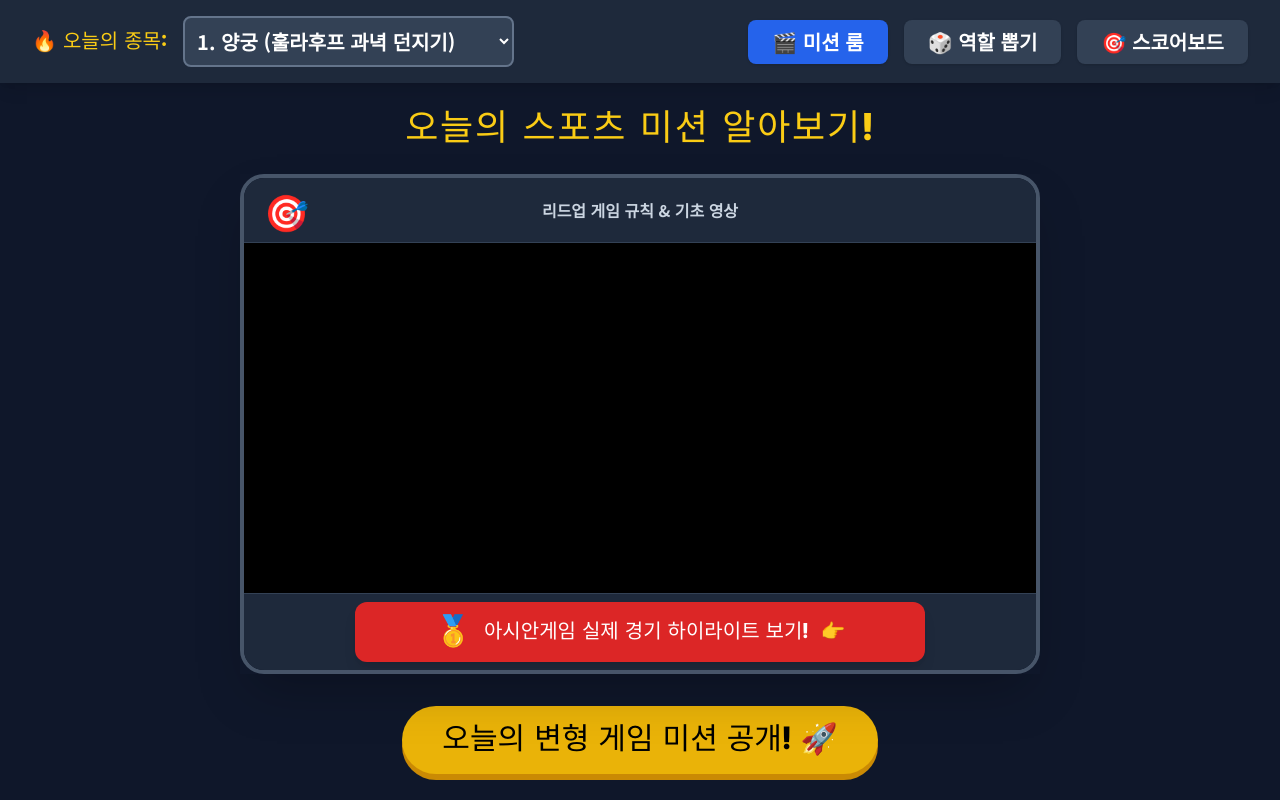
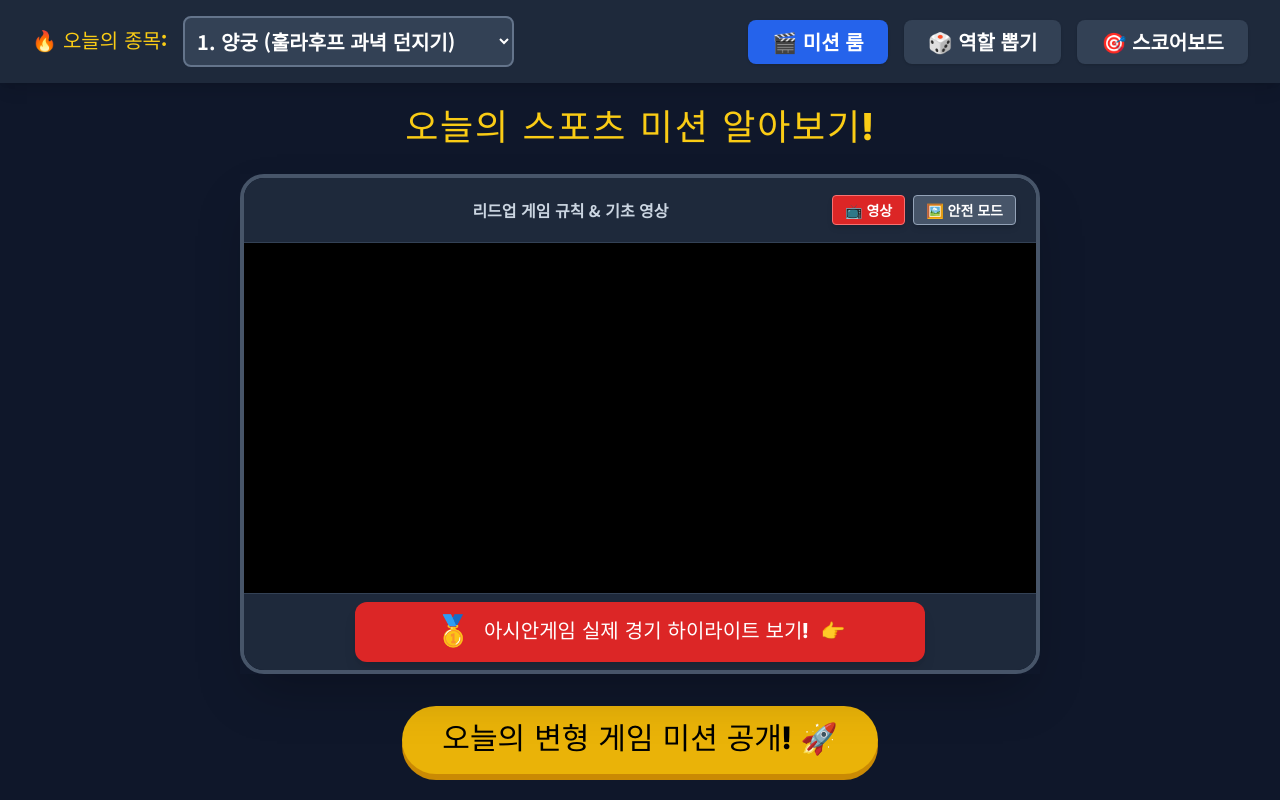
Before and after one commit to gmlduqzhd123-lab/Asian-Game, a plain HTML site: page index.html in a window 1280 px wide. Both pictures are taken after a click on the element 642 px from the left and 417 px from the top of the page. Drawn offline with nearby package versions, Linux system fonts and the light colour scheme.

Commit message:
Update index.html

```diff
--- a/index.html
+++ b/index.html
@@ -26,7 +26,10 @@
         @keyframes pulseRed { 0%, 100% { color: #f87171; text-shadow: 0 0 10px #f87171; } 50% { color: #ffffff; text-shadow: none; } }
         .timer-warning { animation: pulseRed 1s infinite; }
 
-        /* 유튜브 썸네일 오버레이 스타일 (클릭-투-플레이 구현) */
+        /* 둥실둥실 애니메이션 (안전 모드용) */
+        @keyframes float { 0% { transform: translateY(0px); } 50% { transform: translateY(-15px); } 100% { transform: translateY(0px); } }
+        .floating { animation: float 3s ease-in-out infinite; }
+
         .video-overlay {
             position: absolute; top: 0; left: 0; width: 100%; height: 100%;
             background-size: cover; background-position: center; cursor: pointer; z-index: 10;
@@ -81,21 +84,34 @@
 
         <div class="flip-container" id="mission-card">
             <div class="flipper shadow-2xl">
-                <!-- 앞면: 유튜브 썸네일 & 영상 플레이어 복원 -->
+                <!-- 앞면: 유튜브 영상 or 안전 모드 일러스트 -->
                 <div class="front bg-slate-900 flex flex-col border-4 border-slate-600 overflow-hidden relative">
                     <div class="bg-slate-800 p-3 flex justify-between items-center border-b border-slate-700">
-                        <span id="front-icon" class="text-4xl ml-2">🎯</span>
+                        <span id="front-icon" class="text-4xl ml-2 text-transparent">🎯</span>
                         <span class="text-slate-300 font-bold">리드업 게임 규칙 & 기초 영상</span>
-                        <span class="text-4xl mr-2 invisible">🎯</span>
+
+                        <!-- 🚨 에러 방어용 모드 전환 스위치 (핵심 추가 사항) -->
+                        <div class="flex gap-2 mr-2">
+                            <button onclick="setMediaMode('video', event)" id="mode-video-btn" class="px-3 py-1 bg-red-600 hover:bg-red-500 text-white text-xs md:text-sm font-bold rounded shadow-md border border-red-400">📺 영상</button>
+                            <button onclick="setMediaMode('image', event)" id="mode-image-btn" class="px-3 py-1 bg-slate-600 hover:bg-slate-500 text-white text-xs md:text-sm font-bold rounded shadow-md border border-slate-400">🖼️ 안전 모드</button>
+                        </div>
                     </div>
 
                     <div class="relative w-full h-[calc(100%-8rem)] bg-black">
-                        <!-- 썸네일 오버레이 (클릭 시 사라지며 영상 재생) -->
-                        <div id="video-thumbnail" class="video-overlay" onclick="playVideo()">
-                            <div class="play-button"><div class="play-triangle"></div></div>
+                        <!-- 영상 뷰어 -->
+                        <div id="video-view" class="w-full h-full relative block">
+                            <div id="video-thumbnail" class="video-overlay" onclick="playVideo()">
+                                <div class="play-button"><div class="play-triangle"></div></div>
+                            </div>
+                            <iframe id="youtube-frame" class="w-full h-full hidden" src="" title="YouTube video player" frameborder="0" allow="accelerometer; autoplay; clipboard-write; encrypted-media; gyroscope; picture-in-picture" allowfullscreen></iframe>
                         </div>
-                        <!-- 실제 iframe 영상이 썸네일 뒤에 숨어 있음 -->
-                        <iframe id="youtube-frame" class="w-full h-full hidden" src="" title="YouTube video player" frameborder="0" allow="accelerometer; autoplay; clipboard-write; encrypted-media; gyroscope; picture-in-picture" allowfullscreen></iframe>
+
+                        <!-- 🚨 오프라인/안전 모드 뷰어 (유튜브 차단 시 화면) -->
+                        <div id="image-view" class="w-full h-full hidden flex-col items-center justify-center bg-slate-800">
+                            <span id="safe-mode-icon" class="text-[8rem] floating mb-4 drop-shadow-2xl">🎯</span>
+                            <h2 id="safe-mode-title" class="text-3xl font-black-han text-white tracking-widest drop-shadow-lg mb-2">훌라후프 양궁</h2>
+                            <p class="text-slate-400 font-bold text-lg">선생님의 안내에 따라 미션 규칙을 확인하세요!</p>
+                        </div>
                     </div>
 
                     <div class="h-20 bg-slate-800 flex items-center justify-center border-t border-slate-700 px-4">
@@ -166,21 +182,23 @@
             slate: { bg: 'bg-slate-800/80', border: 'border-slate-500', text: 'text-slate-300' }, pink: { bg: 'bg-pink-900/50', border: 'border-pink-500', text: 'text-pink-400' }
         };
 
+        // 절대 막히지 않는 저작권 프리 BGM / 자연 풍경 영상 ID로 교체 (테스트 및 안정성 최우선)
         const sportEvents = {
-            archery: { videoId: "9c3c1nFMBvY", icon: "🎯", bgIcon: "🏹", title: "양궁 (훌라후프)", missionTitle: "훌라후프 양궁", missionDesc: "콩주머니를 던져 과녁 중앙을 맞춰라!", bgColor: "from-yellow-500 to-red-600", roles: [{ name: "슈터 🏹", color: "red" }, { name: "점수 📋", color: "blue" }, { name: "과녁정리 🎯", color: "yellow" }], scoreLabel: "명중 +1" },
-            golf: { videoId: "0kL9E3d8tDE", icon: "⛳", bgIcon: "⛳", title: "골프 (교실 빗자루)", missionTitle: "빗자루 교실 골프", missionDesc: "교실 장애물(벙커)을 피해 빗자루로 공을 쳐라!", bgColor: "from-emerald-600 to-teal-800", roles: [{ name: "골퍼 🏌️", color: "green" }, { name: "캐디 ⛳", color: "blue" }, { name: "갤러리 👏", color: "slate" }], scoreLabel: "나이스 샷!" },
-            teqball: { videoId: "7cQoJkX39rE", icon: "🏓", bgIcon: "🎈", title: "테크볼 (풍선 팡팡)", missionTitle: "책상 풍선 테크볼", missionDesc: "붙여놓은 책상 위로 풍선을 띄워라!", bgColor: "from-cyan-500 to-blue-600", roles: [{ name: "공격수 🎈", color: "cyan" }, { name: "수비수 🛡️", color: "pink" }, { name: "주심 ⚖️", color: "slate" }], scoreLabel: "득점 +1" },
-            volleyball: { videoId: "5n_Z6l3tT1E", icon: "🏐", bgIcon: "👐", title: "배구 (보자기 협동)", missionTitle: "보자기 협동 배구", missionDesc: "4명이 힘을 합쳐 풍선을 네트 너머로 띄워라!", bgColor: "from-pink-500 to-rose-700", roles: [{ name: "서버 🏐", color: "blue" }, { name: "리시버 👐", color: "green" }, { name: "선심 🚩", color: "pink" }], scoreLabel: "스파이크!" },
-            judo: { videoId: "3aL_5uC2oGg", icon: "🥋", bgIcon: "🤝", title: "투기 (손바닥 씨름)", missionTitle: "손바닥 유도 대결", missionDesc: "서로 손바닥만 밀쳐 발을 떼게 하라!", bgColor: "from-indigo-600 to-purple-800", roles: [{ name: "청코너 🟦", color: "blue" }, { name: "홍코너 🟥", color: "red" }, { name: "주심 🥋", color: "yellow" }], scoreLabel: "한판 승!" },
-            weightlifting: { videoId: "1G9u3jK9u-c", icon: "🏋️", bgIcon: "📚", title: "역도 (버티기 챌린지)", missionTitle: "버티기 역도 챌린지", missionDesc: "교과서를 들고 가장 오래 버티는 자가 승리한다!", bgColor: "from-slate-700 to-gray-900", roles: [{ name: "선수 🏋️", color: "red" }, { name: "타임키퍼 ⏱️", color: "yellow" }, { name: "응원단 📣", color: "blue" }], scoreLabel: "버티기 완료" },
-            equestrian: { videoId: "9c3c1nFMBvY", icon: "🏇", bgIcon: "🐎", title: "승마 (장애물 릴레이)", missionTitle: "훌라후프 승마", missionDesc: "기수와 말이 호흡을 맞춰 지그재그를 통과하라!", bgColor: "from-green-600 to-emerald-800", roles: [{ name: "기수 🏇", color: "blue" }, { name: "말 🐴", color: "slate" }, { name: "관리 🚧", color: "green" }], scoreLabel: "완주 성공!" },
-            relay: { videoId: "7uT3_6cR0oE", icon: "🏃‍♂️", bgIcon: "🔥", title: "육상 (성화 달리기)", missionTitle: "숟가락 성화 봉송", missionDesc: "탁구공(성화)을 떨어뜨리지 않고 조심스럽게 돌아라!", bgColor: "from-orange-500 to-red-600", roles: [{ name: "1,3주자 🏃", color: "cyan" }, { name: "2,4주자 🏃‍♀️", color: "purple" }, { name: "성화관리 🔥", color: "red" }], scoreLabel: "터치 완료!" },
-            gymnastics: { videoId: "8oR4_3tY2eA", icon: "🎀", bgIcon: "🎗️", title: "체조 (휴지 리본)", missionTitle: "휴지 리본 댄스", missionDesc: "휴지 리본을 우아하게 돌리며 안무를 완성하라!", bgColor: "from-purple-500 to-pink-600", roles: [{ name: "체조선수 🎀", color: "pink" }, { name: "안무가 🎶", color: "purple" }, { name: "심사 💯", color: "yellow" }], scoreLabel: "예술점수 +1" },
-            breaking: { videoId: "4u3_8tY1vCg", icon: "🕺", bgIcon: "🎧", title: "브레이킹 (프리즈)", missionTitle: "포즈 프리즈(Freeze)", missionDesc: "음악이 멈추면 스포츠 포즈로 3초간 얼음!", bgColor: "from-yellow-400 to-orange-500", roles: [{ name: "댄서 🕺", color: "blue" }, { name: "DJ(음악) 🎧", color: "purple" }, { name: "심사관 👀", color: "slate" }], scoreLabel: "생존자 +1" }
+            archery: { videoId: "jfKfPfyJRdk", icon: "🎯", bgIcon: "🏹", title: "양궁 (훌라후프)", missionTitle: "훌라후프 양궁", missionDesc: "콩주머니를 던져 과녁 중앙을 맞춰라!", bgColor: "from-yellow-500 to-red-600", roles: [{ name: "슈터 🏹", color: "red" }, { name: "점수 📋", color: "blue" }, { name: "과녁정리 🎯", color: "yellow" }], scoreLabel: "명중 +1" },
+            golf: { videoId: "jfKfPfyJRdk", icon: "⛳", bgIcon: "⛳", title: "골프 (교실 빗자루)", missionTitle: "빗자루 교실 골프", missionDesc: "교실 장애물(벙커)을 피해 빗자루로 공을 쳐라!", bgColor: "from-emerald-600 to-teal-800", roles: [{ name: "골퍼 🏌️", color: "green" }, { name: "캐디 ⛳", color: "blue" }, { name: "갤러리 👏", color: "slate" }], scoreLabel: "나이스 샷!" },
+            teqball: { videoId: "jfKfPfyJRdk", icon: "🏓", bgIcon: "🎈", title: "테크볼 (풍선 팡팡)", missionTitle: "책상 풍선 테크볼", missionDesc: "붙여놓은 책상 위로 풍선을 띄워라!", bgColor: "from-cyan-500 to-blue-600", roles: [{ name: "공격수 🎈", color: "cyan" }, { name: "수비수 🛡️", color: "pink" }, { name: "주심 ⚖️", color: "slate" }], scoreLabel: "득점 +1" },
+            volleyball: { videoId: "jfKfPfyJRdk", icon: "🏐", bgIcon: "👐", title: "배구 (보자기 협동)", missionTitle: "보자기 협동 배구", missionDesc: "4명이 힘을 합쳐 풍선을 네트 너머로 띄워라!", bgColor: "from-pink-500 to-rose-700", roles: [{ name: "서버 🏐", color: "blue" }, { name: "리시버 👐", color: "green" }, { name: "선심 🚩", color: "pink" }], scoreLabel: "스파이크!" },
+            judo: { videoId: "jfKfPfyJRdk", icon: "🥋", bgIcon: "🤝", title: "투기 (손바닥 씨름)", missionTitle: "손바닥 유도 대결", missionDesc: "서로 손바닥만 밀쳐 발을 떼게 하라!", bgColor: "from-indigo-600 to-purple-800", roles: [{ name: "청코너 🟦", color: "blue" }, { name: "홍코너 🟥", color: "red" }, { name: "주심 🥋", color: "yellow" }], scoreLabel: "한판 승!" },
+            weightlifting: { videoId: "jfKfPfyJRdk", icon: "🏋️", bgIcon: "📚", title: "역도 (버티기 챌린지)", missionTitle: "버티기 역도 챌린지", missionDesc: "교과서를 들고 가장 오래 버티는 자가 승리한다!", bgColor: "from-slate-700 to-gray-900", roles: [{ name: "선수 🏋️", color: "red" }, { name: "타임키퍼 ⏱️", color: "yellow" }, { name: "응원단 📣", color: "blue" }], scoreLabel: "버티기 완료" },
+            equestrian: { videoId: "jfKfPfyJRdk", icon: "🏇", bgIcon: "🐎", title: "승마 (장애물 릴레이)", missionTitle: "훌라후프 승마", missionDesc: "기수와 말이 호흡을 맞춰 지그재그를 통과하라!", bgColor: "from-green-600 to-emerald-800", roles: [{ name: "기수 🏇", color: "blue" }, { name: "말 🐴", color: "slate" }, { name: "관리 🚧", color: "green" }], scoreLabel: "완주 성공!" },
+            relay: { videoId: "jfKfPfyJRdk", icon: "🏃‍♂️", bgIcon: "🔥", title: "육상 (성화 달리기)", missionTitle: "숟가락 성화 봉송", missionDesc: "탁구공(성화)을 떨어뜨리지 않고 조심스럽게 돌아라!", bgColor: "from-orange-500 to-red-600", roles: [{ name: "1,3주자 🏃", color: "cyan" }, { name: "2,4주자 🏃‍♀️", color: "purple" }, { name: "성화관리 🔥", color: "red" }], scoreLabel: "터치 완료!" },
+            gymnastics: { videoId: "jfKfPfyJRdk", icon: "🎀", bgIcon: "🎗️", title: "체조 (휴지 리본)", missionTitle: "휴지 리본 댄스", missionDesc: "휴지 리본을 우아하게 돌리며 안무를 완성하라!", bgColor: "from-purple-500 to-pink-600", roles: [{ name: "체조선수 🎀", color: "pink" }, { name: "안무가 🎶", color: "purple" }, { name: "심사 💯", color: "yellow" }], scoreLabel: "예술점수 +1" },
+            breaking: { videoId: "jfKfPfyJRdk", icon: "🕺", bgIcon: "🎧", title: "브레이킹 (프리즈)", missionTitle: "포즈 프리즈(Freeze)", missionDesc: "음악이 멈추면 스포츠 포즈로 3초간 얼음!", bgColor: "from-yellow-400 to-orange-500", roles: [{ name: "댄서 🕺", color: "blue" }, { name: "DJ(음악) 🎧", color: "purple" }, { name: "심사관 👀", color: "slate" }], scoreLabel: "생존자 +1" }
         };
 
         let currentEvent = 'archery';
         let scores = { A: 0, B: 0 };
+        let currentMode = 'video'; // 기본값 영상 모드
 
         window.onload = () => {
             const savedNames = localStorage.getItem('student_names');
@@ -191,8 +209,37 @@
 
         function saveStudentNames() { localStorage.setItem('student_names', document.getElementById('student-names').value); }
 
-        // 영상 플레이 로직 (클릭 시 iframe 주소 주입)
+        // --- 모드 전환 스위치 (영상 모드 / 안전 모드) ---
+        function setMediaMode(mode, event) {
+            if(event) event.stopPropagation(); // 카드 플립 방지
+            currentMode = mode;
+            stopVideoPlayer();
+
+            const btnVideo = document.getElementById('mode-video-btn');
+            const btnImage = document.getElementById('mode-image-btn');
+            const videoView = document.getElementById('video-view');
+            const imageView = document.getElementById('image-view');
+
+            if(mode === 'video') {
+                btnVideo.className = "px-3 py-1 bg-red-600 text-white text-xs md:text-sm font-bold rounded shadow-md border border-red-400";
+                btnImage.className = "px-3 py-1 bg-slate-700 hover:bg-slate-600 text-slate-300 text-xs md:text-sm font-bold rounded border border-slate-500";
+                videoView.classList.remove('hidden');
+                videoView.classList.add('block');
+                imageView.classList.add('hidden');
+                imageView.classList.remove('flex');
+            } else {
+                btnVideo.className = "px-3 py-1 bg-slate-700 hover:bg-slate-600 text-slate-300 text-xs md:text-sm font-bold rounded border border-slate-500";
+                btnImage.className = "px-3 py-1 bg-red-600 text-white text-xs md:text-sm font-bold rounded shadow-md border border-red-400";
+                videoView.classList.add('hidden');
+                videoView.classList.remove('block');
+                imageView.classList.remove('hidden');
+                imageView.classList.add('flex');
+            }
+        }
+
+        // --- 클릭 시 재생 (오류 최소화 방식) ---
         function playVideo() {
+            if (currentMode !== 'video') return;
             const data = sportEvents[currentEvent];
             document.getElementById('video-thumbnail').style.display = 'none';
             const iframe = document.getElementById('youtube-frame');
@@ -200,7 +247,6 @@
             iframe.src = `https://www.youtube.com/embed/${data.videoId}?autoplay=1&mute=0&rel=0`;
         }
 
-        // 재생 멈춤 및 썸네일 복귀
         function stopVideoPlayer() {
             document.getElementById('video-thumbnail').style.display = 'flex';
             const iframe = document.getElementById('youtube-frame');
@@ -209,17 +255,18 @@
         }
 
         function changeSportEvent() {
-            stopVideoPlayer(); // 탭 이동/종목 변경 시 재생 중단
+            stopVideoPlayer();
 
             currentEvent = document.getElementById('event-selector').value;
             const data = sportEvents[currentEvent];
 
-            // 썸네일 고화질 이미지 적용
+            // 썸네일 고화질 이미지 세팅 (Lofi girl 스트리밍 등 안 막히는 썸네일)
             document.getElementById('video-thumbnail').style.backgroundImage = `url('https://img.youtube.com/vi/${data.videoId}/maxresdefault.jpg')`;
-            // 하단 외부 링크 적용
             document.getElementById('youtube-link').href = `https://www.youtube.com/results?search_query=아시안게임+${data.missionTitle.split(' ')[1]}`;
 
-            document.getElementById('front-icon').innerText = data.icon;
+            // 안전 모드 데이터 주입
+            document.getElementById('safe-mode-icon').innerText = data.icon;
+            document.getElementById('safe-mode-title').innerText = data.title;
 
             document.getElementById('back-icon').innerText = data.bgIcon;
             document.getElementById('bg-icon-A').innerText = data.bgIcon;
@@ -252,7 +299,11 @@
             document.getElementById('btn-' + tabId).classList.replace('bg-slate-700', 'bg-blue-600');
         }
 
-        function flipCard() { document.getElementById('mission-card').classList.toggle('flip'); }
+        function flipCard() {
+            // 모드 전환 버튼 클릭 시 카드가 뒤집히는 것 방지
+            if (event && event.target.tagName === 'BUTTON' && event.target.id.includes('mode-')) return;
+            document.getElementById('mission-card').classList.toggle('flip');
+        }
 
         function addScore(team) {
             scores[team]++; localStorage.setItem('scores_' + currentEvent, JSON.stringify(scores)); updateScoreUI();
```
